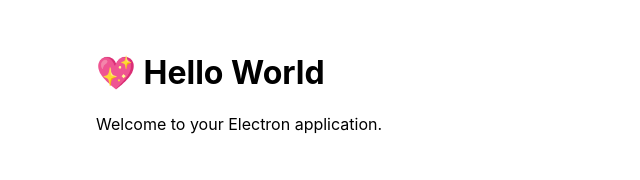
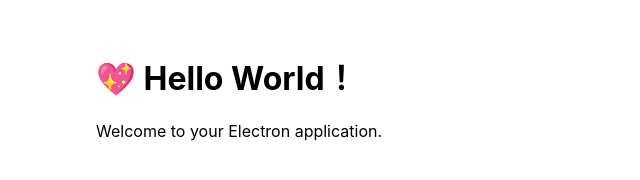
Before and after one commit to Rao-Zhi/electron-demo, an Electron app: page src/index.html in a window 800 px wide. Shown: the whole page, without its empty margins (0-640 px from the left). Drawn offline with Linux system fonts and the light colour scheme.

Commit message:
feat: update

```diff
--- a/src/index.html
+++ b/src/index.html
@@ -6,7 +6,7 @@
     <link rel="stylesheet" href="index.css" />
   </head>
   <body>
-    <h1>💖 Hello World</h1>
+    <h1>💖 Hello World！</h1>
     <p>Welcome to your Electron application.</p>
   </body>
 </html>
```
